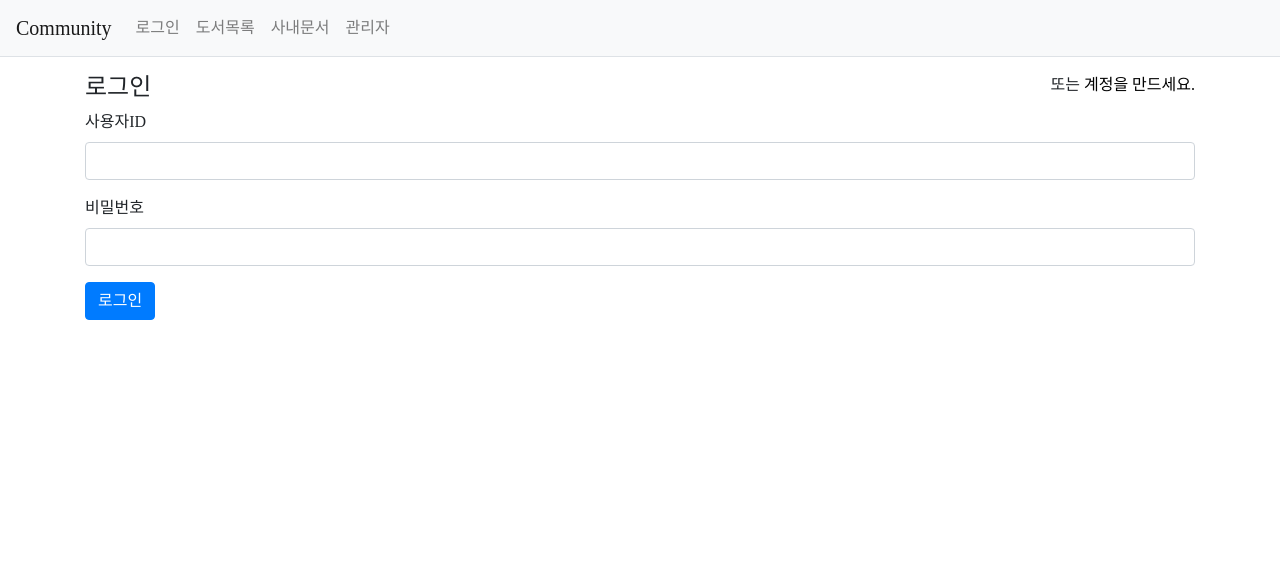
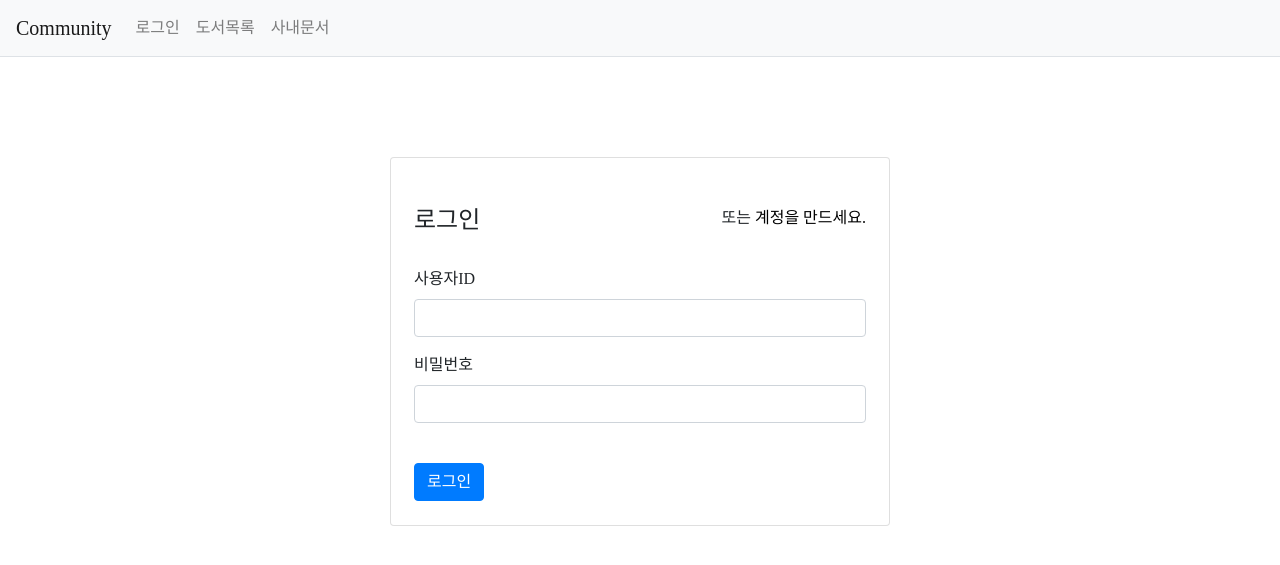
Before and after one commit to petiechoi/community_python, a Django app: page /common/login/ in a window 1280 px wide. Shown: the top 565 px of the page. Run offline with Django 4.2, Linux system fonts and the light colour scheme; some libraries are stand-ins or nearby versions; some web fonts are replaced.

Commit message:
- 스탭 전용 메뉴(관리자) - 부트스트랩 디자인 변경(회원가입/로그인) 그 외 오류 수정

```diff
--- a/static/style.css
+++ b/static/style.css
@@ -30,6 +30,17 @@ a{
     color: black;
 }
 
+.mcard{
+    align-items: center;
+    max-width: 500px;
+    margin-top:100px;
+}
+
+.mcard-body{
+    min-width:500px;
+    padding: 1.5rem 1.5rem;
+}
+
 .container-modim{
     padding-right: 1.625rem !important;
     padding-left: 1.625rem !important;
--- a/templates/common/login.html
+++ b/templates/common/login.html
@@ -1,11 +1,12 @@
 {% extends "base.html" %}
 {% block content %}
-<section class="container my-3">
-    <acticle class="row">
-        <div class="col-4">
+<section class="container card mcard">
+    <section class="card-body mcard-body">
+    <acticle class="row" >
+        <div class="col-4 my-4">
             <h4>로그인</h4>
         </div>
-        <div class="col-8 text-right">
+        <div class="col-8 text-right my-4">
             <span>
                 또는 <a href="{% url 'common:signup' %}">계정을 만드세요.</a>
             </span>
@@ -23,7 +24,8 @@
             <label for="password">비밀번호</label>
             <input type="password" class="form-control" name="password" id="password" value="{{ form.password.value|default_if_none:'' }}">
         </article>
-        <button type="submit" class="btn btn-primary">로그인</button>
+        <button type="submit" class="btn btn-primary mt-4">로그인</button>
     </form>
+    </section>
 </section>
 {% endblock %}
--- a/templates/common/signup.html
+++ b/templates/common/signup.html
@@ -1,6 +1,7 @@
 {% extends "base.html" %}
 {% block content %}
-<section class="container my-3">
+<section class="container card mcard">
+    <section class="card-body mcard-body">
     <article class="row my-3">
         <div class="col-4">
             <h4>회원가입</h4>
@@ -28,7 +29,8 @@
             <label for="email">이메일</label>
             <input type="text" class="form-control" name="email" id="email" value="{{ form.email.value|default_if_none:''}}">
         </article>
-        <button type="submit" class="btn btn-primary">생성하기</button>
+        <button type="submit" class="btn btn-primary mt-4">생성하기</button>
     </form>
+    </section>
 </section>
 {% endblock %}
--- a/templates/community/book_list.html
+++ b/templates/community/book_list.html
@@ -29,7 +29,7 @@
                 {% endif%}
             </td>
             <td>
-                {% if book.borrow.state %}
+                {% if book.borrow %}
                 {{ book.title }}
                 {% else %}
                 <a href="#" class="borrow" data-uri="{% url 'community:book_borrow' book.id%}"> {{ book.title }}</a>
--- a/templates/navbar.html
+++ b/templates/navbar.html
@@ -22,9 +22,11 @@
             <li>
                 <a class="nav-link" href="#">사내문서</a>
             </li>
+            {% if user.is_staff %}
             <li>
                 <a class="nav-link" href="{% url 'community:book_listmng' %}">관리자</a>
             </li>
+            {% endif %}
         </ul>
     </div>
 </nav>
```
Also changed, not shown: db.sqlite3.
